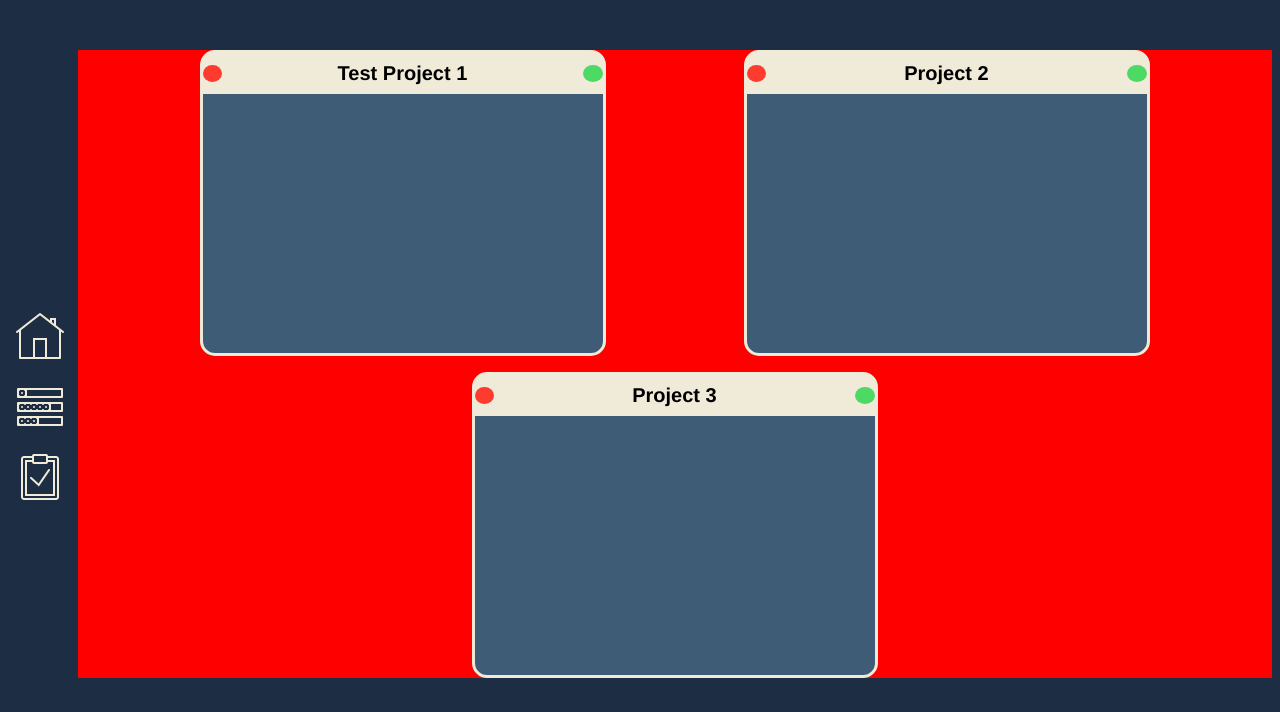
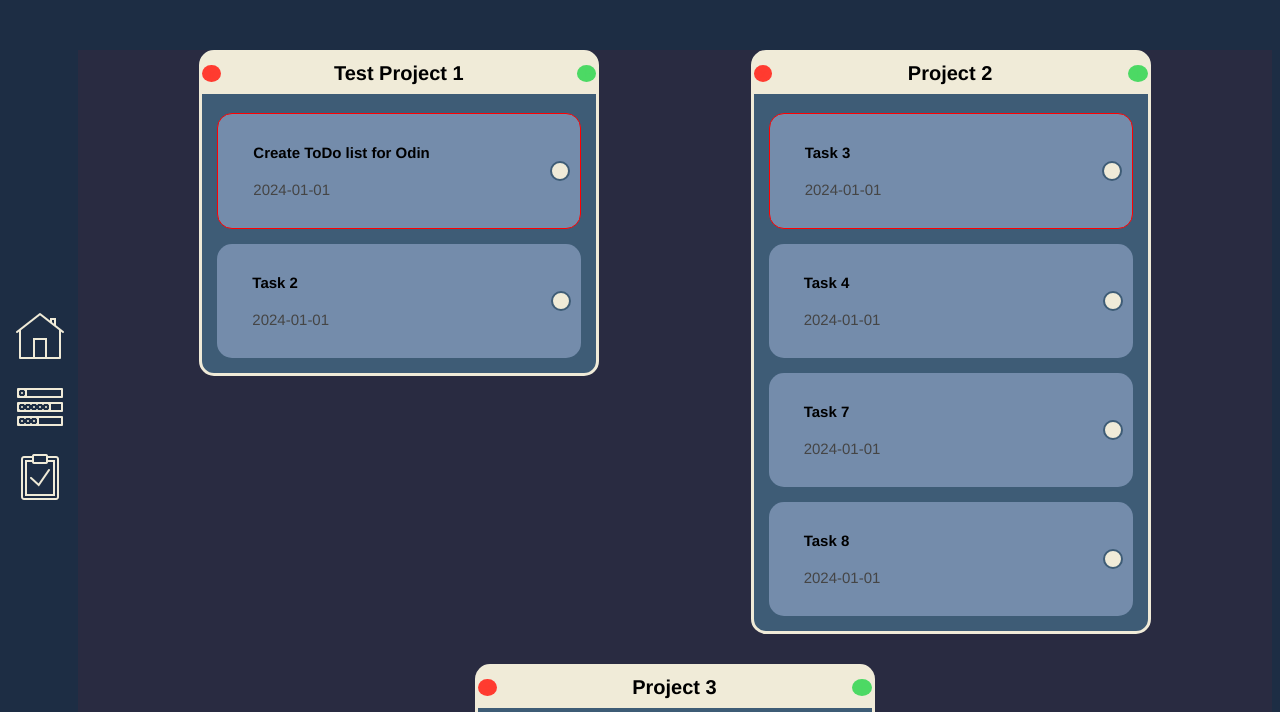
Before and after one commit to GucciGangnam/to-do-list, a website built with webpack: page dist/index.html in a window 1280 px wide. Shown: the part 88-800 px from the top of the page. Built offline with nearby package versions, Linux system fonts and the light colour scheme.

Commit message:
small style tweaks added and tasks are now being displayed within displayprojects function

```diff
--- a/src/add-task-window.js
+++ b/src/add-task-window.js
@@ -0,0 +1,13 @@
+
+
+
+
+
+
+
+
+
+function displayAddTaskWindow(projectName) {
+    console.log('adding task for ' + projectName);
+}
+export { displayAddTaskWindow };
--- a/src/display-projects.js
+++ b/src/display-projects.js
@@ -1,6 +1,6 @@
 // imports
 import { projects, Project, Task } from './index.js';
-
+import { displayAddTaskWindow } from './add-task-window.js';
 
 
 
@@ -8,7 +8,6 @@ import { projects, Project, Task } from './index.js';
 
 function displayProjects() {
     const content = document.getElementById('content');
-    //loop through projects array and console.log each project name
     projects.forEach(project => {
         const projectBox = document.createElement('div');
         projectBox.classList.add('projectbox');
@@ -36,20 +35,45 @@ function displayProjects() {
                 projectTitle.id = 'projecttitle' + project.name;
                 projectTitle.innerHTML = project.name;
                 projectBanner.appendChild(projectTitle);
+// display tasks
+                project.tasks.forEach(task => {
+                    const taskBox = document.createElement('div');
+                    taskBox.classList.add('taskbox');
+                    taskBox.id = 'taskbox' + task.name;
+                    projectBox.appendChild(taskBox);
+                        const taskTitle = document.createElement('div');
+                        taskTitle.classList.add('tasktitle');
+                        taskTitle.id = 'tasktitle' + task.name;
+                        taskTitle.innerHTML = task.name;
+                        taskBox.appendChild(taskTitle);
+                        const taskDueDate = document.createElement('div');
+                        taskDueDate.classList.add('taskduedate');
+                        taskDueDate.id = 'taskduedate' + task.name;
+                        taskDueDate.innerHTML = task.dueDate;
+                        taskBox.appendChild(taskDueDate);
+                        if (task.priority === 'important') {
+                            taskBox.style.border = '1px solid red';
+                        }
+                        const taskCompletedMarker = document.createElement('button');
+                        taskCompletedMarker.classList.add('taskcompletedmarker');
+                        taskCompletedMarker.id = 'taskcompletedmarker' + task.name;
+                        taskCompletedMarker.innerHTML = '';
+                        taskBox.appendChild(taskCompletedMarker);
+                            taskCompletedMarker.addEventListener('click', () => {
+                                console.log('task completed marker clicked');
+                            }
+                        );
+                });
+// add add task btn
                 const addTaskBtn = document.createElement('button');
                 addTaskBtn.classList.add('addtaskbtn');
                 addTaskBtn.id = 'addtaskbtn' + project.name;
                 addTaskBtn.innerHTML = '+';
                 projectBanner.appendChild(addTaskBtn);
                     addTaskBtn.addEventListener('click', () => {
-                        console.log('add task to' + project.name + 'button clicked');
+                        displayAddTaskWindow(project.name);
                     }
                 );
-
-
-
-
-
     });
 }
 export { displayProjects };
--- a/src/index.js
+++ b/src/index.js
@@ -31,7 +31,7 @@ const sampleProject1 = new Project('Test Project 1');
 const sampleProject2 = new Project('Project 2');
 const sampleProject3 = new Project('Project 3');
 
-const sampleTask1 = new Task('Task 1', 'This is task 1', '2024-01-01', 'important');
+const sampleTask1 = new Task('Create ToDo list for Odin', 'This is task 1', '2024-01-01', 'important');
 const sampleTask2 = new Task('Task 2', 'This is task 2', '2024-01-01', 'not important');
 sampleProject1.tasks.push(sampleTask1);
 sampleProject1.tasks.push(sampleTask2);
@@ -39,8 +39,12 @@ projects.push(sampleProject1);
 
 const sampleTask3 = new Task('Task 3', 'This is task 3', '2024-01-01', 'important');
 const sampleTask4 = new Task('Task 4', 'This is task 4', '2024-01-01', 'not important');
+const sampleTask7 = new Task('Task 7', 'This is task 7', '2024-01-01', 'not important');
+const sampleTask8 = new Task('Task 8', 'This is task 8', '2024-01-01', 'not important');
 sampleProject2.tasks.push(sampleTask3);
 sampleProject2.tasks.push(sampleTask4);
+sampleProject2.tasks.push(sampleTask7);
+sampleProject2.tasks.push(sampleTask8);
 projects.push(sampleProject2);
 
 const sampleTask5 = new Task('Task 5', 'This is task 5', '2024-01-01', 'important');
--- a/src/style.css
+++ b/src/style.css
@@ -203,11 +203,12 @@ body{
 
 /* PROJECT BOXES */
 .content {
-    background-color: red;
+    background-color: rgba(255, 0, 0, 0.051);
     margin-left: 70px;
     display: flex;
     justify-content: space-evenly;
-    gap: 1rem;
+    gap: 30px;
+
     flex-wrap: wrap;
 }
     .projectbox {
@@ -221,6 +222,10 @@ body{
         display: flex;
         flex-direction: column;
         align-items: center;
+        padding: 15px;
+        padding-top: 60px;
+        box-sizing: border-box;
+        gap: 15px;
         }
         .projectbanner {
             position: absolute;
@@ -267,3 +272,43 @@ body{
                     border-radius: 50%;
                     color: #000000;
                 }
+    /* TASK BOXES */
+
+.taskbox{
+    background-color: #748CAB;
+    width: 100%;
+    border-radius: 15px;
+    padding: 25px;
+    box-sizing: border-box;
+    gap: 10px;
+    position: relative;
+    display: flex;
+    flex-direction: column;
+    justify-content: center;
+}
+    .tasktitle {
+        font-size: 15px;
+        font-weight: bold;
+        padding: 5px;
+        padding-left: 10px;
+        padding-right: 10px;
+        border-radius: 10px;
+    }
+    .taskduedate {
+        font-size: 15px;
+        padding: 5px;
+        padding-left: 10px;
+        padding-right: 10px;
+        border-radius: 10px;
+        color: #454545;
+    }
+    .taskcompletedmarker{
+        position: absolute;
+        right: 10px;
+
+        background-color: #F0EBD8;
+        border-radius: 50%;
+        border: 2px solid #3E5C76;
+        width: 20px;
+        height: 20px;
+    }
```
Also changed, not shown: dist/main.js.
